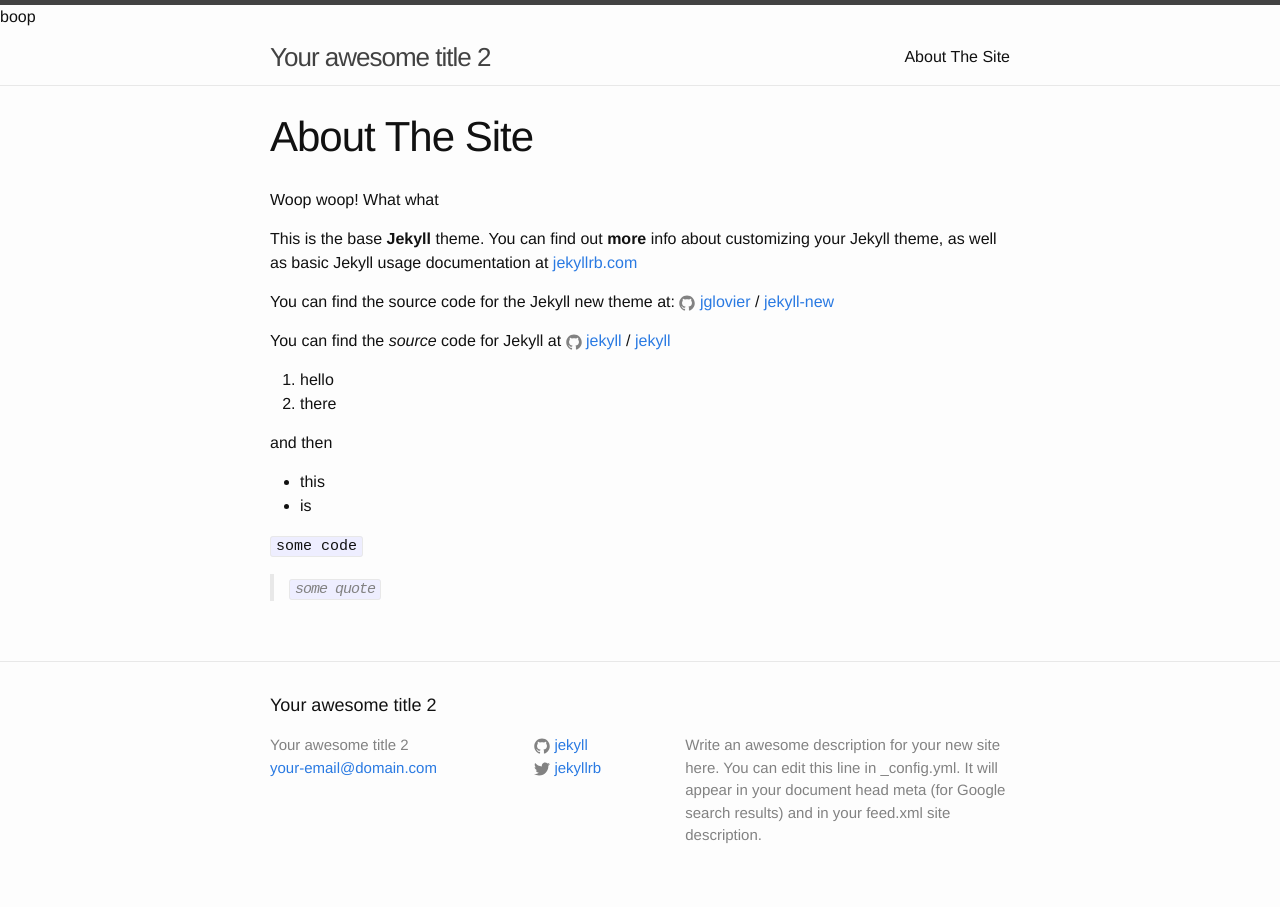
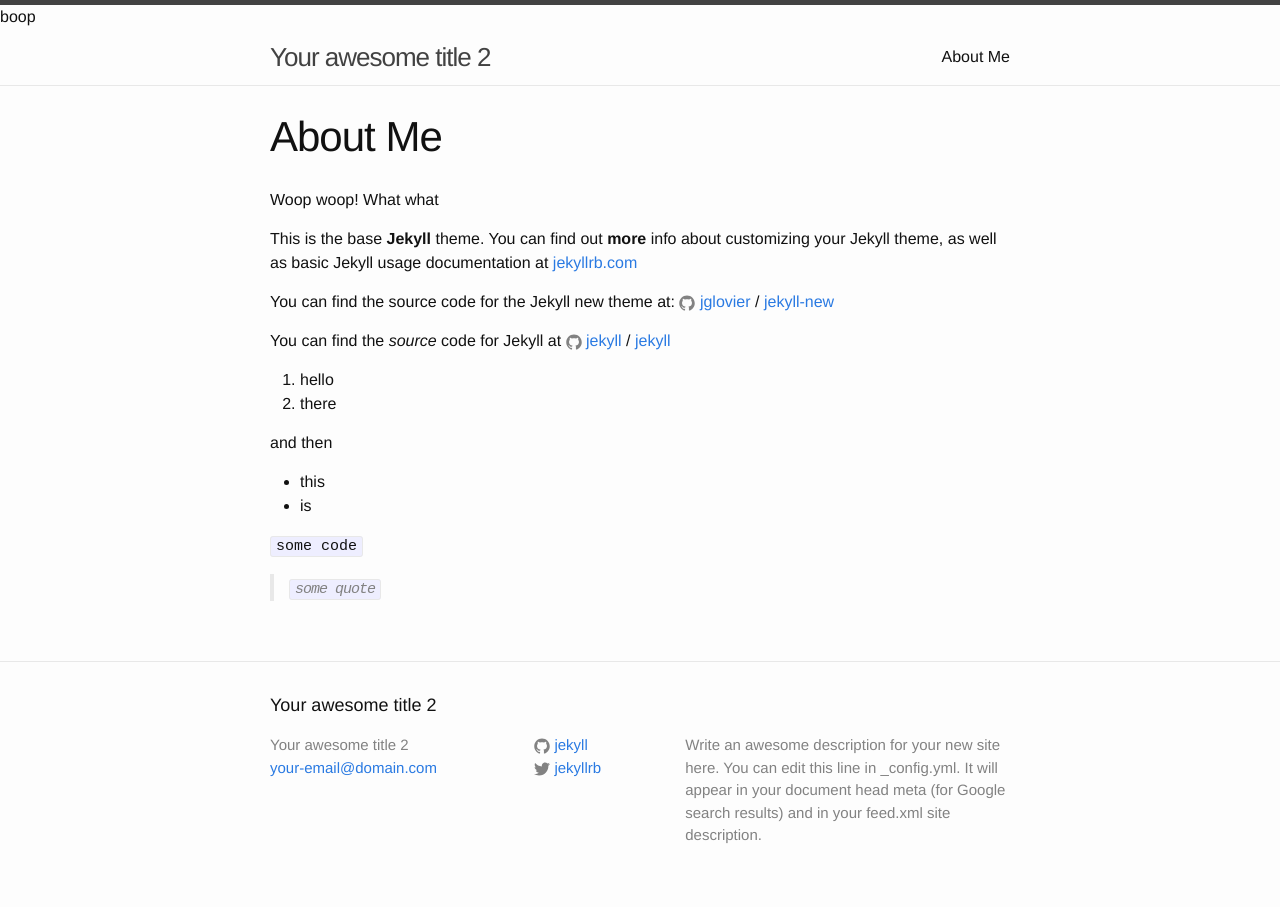
Before and after one commit to ericroberts/tint-demo, a Jekyll site: the page built from about.md, in a window 1280 px wide. Built offline with Jekyll 4.4.1, drawn with Linux system fonts in a browser that asks for light colours.

```diff
--- a/about.md
+++ b/about.md
@@ -1,6 +1,6 @@
 ---
 layout: page
-title: About The Site
+title: About Me
 permalink: "/about/"
 ---
 Woop woop! What what
```
Also changed, not shown: 20150501-IMG_9497.jpg (added).
